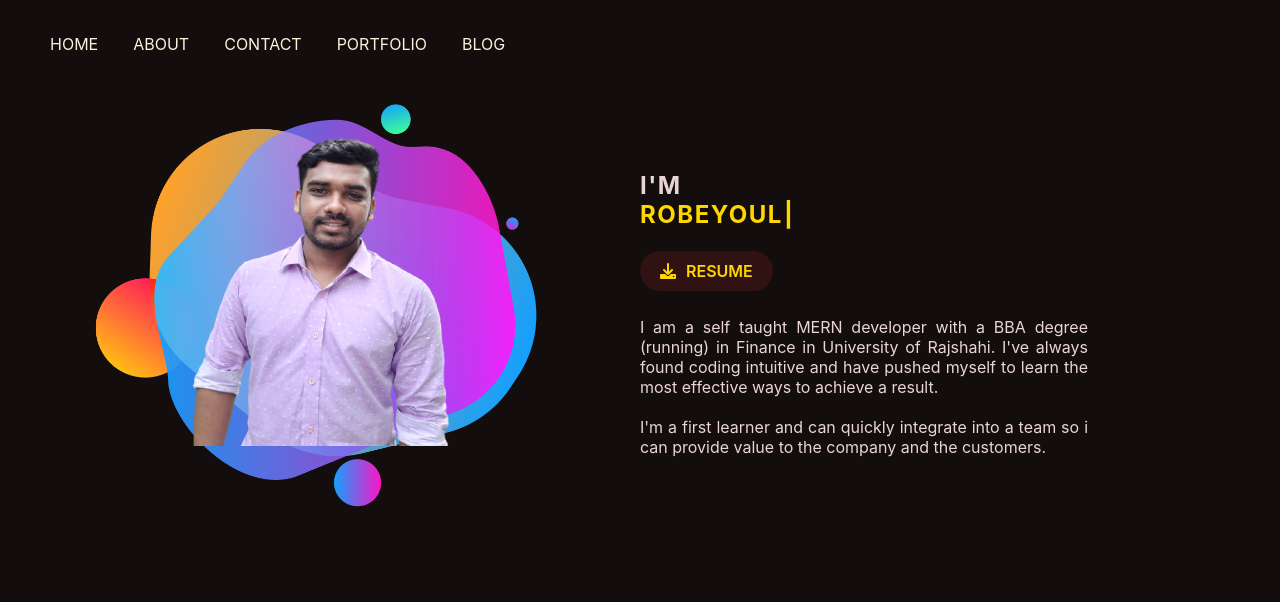
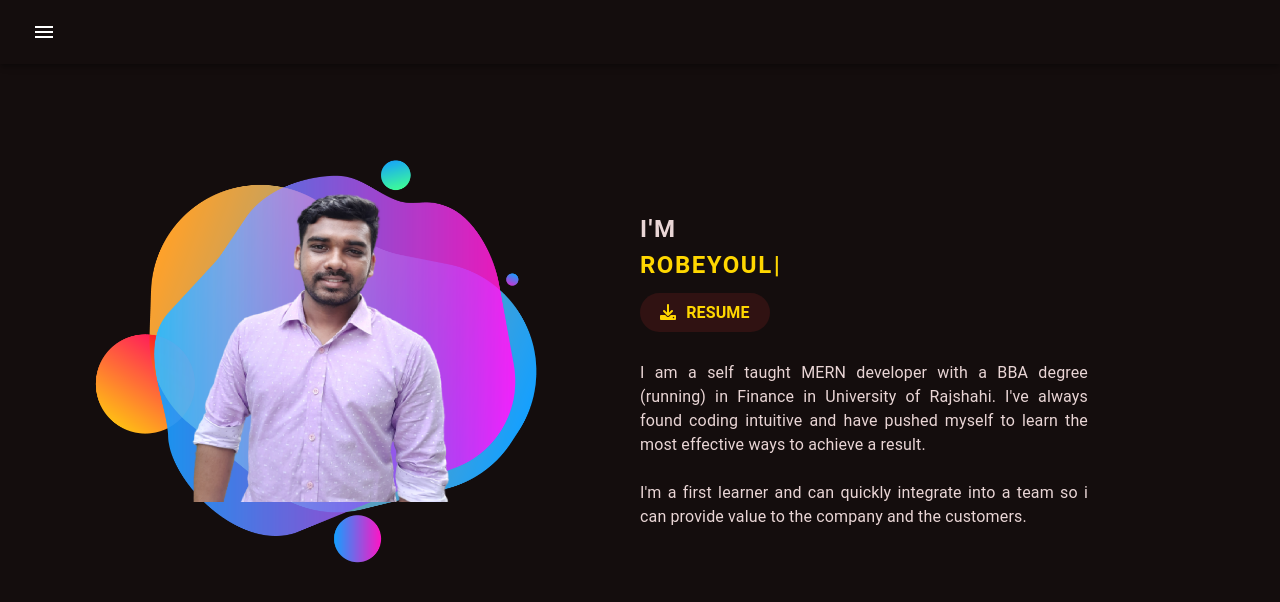
Before and after one commit to ra-raju/portfolio, a React (Create React App) app: page / in a window 1280 px wide. Shown: the top 602 px of the page. Built offline with nearby package versions, Linux system fonts and the light colour scheme.

Commit message:
mui drawer add

```diff
--- a/src/Pages/About/About.jsx
+++ b/src/Pages/About/About.jsx
@@ -1,7 +1,7 @@
 // import { Grid } from '@mui/material';
 import React from 'react';
 import aboutImg from '../../images/about.JPG';
-import Navigation from '../Shared/Navigation/Navigation';
+import Navigation1 from '../Shared/Navigation1';
 import './About.css';
 import PersonalInfo from './PersonalInfo';
 import Skills from './Skills';
@@ -9,7 +9,7 @@ import Skills from './Skills';
 const About = () => {
   return (
     <>
-      <Navigation />
+      <Navigation1 />
       <section className="about-section">
         <h1 className="main-heading">
           ABOUT <span className="name">ME</span>
--- a/src/Pages/Blogs/Blogs.jsx
+++ b/src/Pages/Blogs/Blogs.jsx
@@ -1,10 +1,10 @@
 import React from 'react';
-import Navigation from '../Shared/Navigation/Navigation';
+import Navigation1 from '../Shared/Navigation1';
 
 const Blogs = () => {
   return (
     <div>
-      <Navigation />
+      <Navigation1 />
       <h1>Blogs are comming soon</h1>
     </div>
   );
--- a/src/Pages/Contact/Contact.jsx
+++ b/src/Pages/Contact/Contact.jsx
@@ -1,6 +1,6 @@
 import { Grid } from '@mui/material';
 import React from 'react';
-import Navigation from '../Shared/Navigation/Navigation';
+import Navigation1 from '../Shared/Navigation1';
 import './Contact.css';
 import ContactForm from './ContactForm';
 import ContactInfo from './ContactInfo';
@@ -8,7 +8,7 @@ import ContactInfo from './ContactInfo';
 const Contact = () => {
   return (
     <>
-      <Navigation />
+      <Navigation1 />
       <section className="contact-section">
         <h1 className="main-heading">
           Get in <span className="name">touch</span>
--- a/src/Pages/Home/Home.jsx
+++ b/src/Pages/Home/Home.jsx
@@ -1,13 +1,14 @@
 import React from 'react';
 import Typewriter from 'typewriter-effect';
 import heroImg from '../../images/mybg.png';
-import Navigation from '../Shared/Navigation/Navigation';
+import Navigation1 from '../Shared/Navigation1';
 import './Home.css';
 
 const Home = () => {
   return (
     <>
-      <Navigation />
+      <Navigation1 />
+
       <section className="heroSection">
         <div className="img-section">
           <img className="heroImg" src={heroImg} alt="" />
--- a/src/Pages/Portfolio/Portfolio.jsx
+++ b/src/Pages/Portfolio/Portfolio.jsx
@@ -1,6 +1,6 @@
 import { Box, CircularProgress, Grid } from '@mui/material';
 import React, { useEffect, useState } from 'react';
-import Navigation from '../Shared/Navigation/Navigation';
+import Navigation1 from '../Shared/Navigation1';
 import './Portfolio.css';
 import ProjectCard from './ProjectCard';
 
@@ -20,7 +20,7 @@ const Portfolio = () => {
   }, []);
   return (
     <>
-      <Navigation />
+      <Navigation1 />
       <div className="portfolio-container">
         <h1 className="main-heading">
           My <span className="name">PROJECTS</span>
--- /dev/null
+++ b/src/Pages/Shared/Navigation1.css
@@ -0,0 +1,32 @@
+.nav-container {
+  margin: 15px 0;
+}
+.navlink {
+  text-decoration: none;
+}
+
+.navlink .nav-icon {
+  margin: 0 10px 0 20px;
+  color: white;
+  font-size: 20px;
+  color: gold;
+}
+
+.navlink .nav-text {
+  color: white;
+  font-weight: 500;
+  text-transform: uppercase;
+  transition: all 0.5s;
+  -webkit-transition: all 0.5s;
+  -moz-transition: all 0.5s;
+  -ms-transition: all 0.5s;
+  -o-transition: all 0.5s;
+}
+
+.navlink:hover .nav-text {
+  color: rgb(161, 159, 144);
+}
+
+.back-button:hover {
+  background-color: white;
+}
--- /dev/null
+++ b/src/Pages/Shared/Navigation1.jsx
@@ -0,0 +1,161 @@
+import ChevronLeftIcon from '@mui/icons-material/ChevronLeft';
+import ChevronRightIcon from '@mui/icons-material/ChevronRight';
+import MenuIcon from '@mui/icons-material/Menu';
+import MuiAppBar from '@mui/material/AppBar';
+import Box from '@mui/material/Box';
+import CssBaseline from '@mui/material/CssBaseline';
+import Divider from '@mui/material/Divider';
+import Drawer from '@mui/material/Drawer';
+import IconButton from '@mui/material/IconButton';
+import List from '@mui/material/List';
+import { styled, useTheme } from '@mui/material/styles';
+import Toolbar from '@mui/material/Toolbar';
+import * as React from 'react';
+import { Link } from 'react-router-dom';
+import './Navigation1.css';
+
+const drawerWidth = 200;
+
+const Main = styled('main', { shouldForwardProp: (prop) => prop !== 'open' })(
+  ({ theme, open }) => ({
+    flexGrow: 1,
+    padding: theme.spacing(3),
+    transition: theme.transitions.create('margin', {
+      easing: theme.transitions.easing.sharp,
+      duration: theme.transitions.duration.leavingScreen,
+    }),
+    marginRight: -drawerWidth,
+    ...(open && {
+      transition: theme.transitions.create('margin', {
+        easing: theme.transitions.easing.easeOut,
+        duration: theme.transitions.duration.enteringScreen,
+      }),
+      marginRight: 0,
+    }),
+  })
+);
+
+const AppBar = styled(MuiAppBar, {
+  shouldForwardProp: (prop) => prop !== 'open',
+})(({ theme, open }) => ({
+  transition: theme.transitions.create(['margin', 'width'], {
+    easing: theme.transitions.easing.sharp,
+    duration: theme.transitions.duration.leavingScreen,
+  }),
+  ...(open && {
+    width: `calc(100% - ${drawerWidth}px)`,
+    transition: theme.transitions.create(['margin', 'width'], {
+      easing: theme.transitions.easing.easeOut,
+      duration: theme.transitions.duration.enteringScreen,
+    }),
+    marginRight: drawerWidth,
+  }),
+}));
+
+const DrawerHeader = styled('div')(({ theme }) => ({
+  display: 'flex',
+  alignItems: 'center',
+  padding: theme.spacing(0, 1),
+  // necessary for content to be below app bar
+  ...theme.mixins.toolbar,
+  justifyContent: 'flex-start',
+}));
+
+export default function Navigation1() {
+  const theme = useTheme();
+  const [open, setOpen] = React.useState(false);
+
+  const handleDrawerOpen = () => {
+    setOpen(true);
+  };
+
+  const handleDrawerClose = () => {
+    setOpen(false);
+  };
+
+  return (
+    <Box sx={{ display: 'flex' }}>
+      <CssBaseline />
+      <AppBar position="fixed" open={open} sx={{ backgroundColor: '#140D0D' }}>
+        <Toolbar>
+          <IconButton
+            color="inherit"
+            aria-label="open drawer"
+            edge="end"
+            onClick={handleDrawerOpen}
+            sx={{ ...(open && { display: 'none' }) }}
+          >
+            <MenuIcon />
+          </IconButton>
+        </Toolbar>
+      </AppBar>
+      <Main open={open}>
+        <DrawerHeader />
+        {/* main */}
+      </Main>
+      <Drawer
+        sx={{
+          width: drawerWidth,
+          flexShrink: 0,
+          '& .MuiDrawer-paper': {
+            width: drawerWidth,
+          },
+        }}
+        variant="persistent"
+        anchor="right"
+        open={open}
+      >
+        <DrawerHeader sx={{ backgroundColor: '#140D0D' }}>
+          <IconButton
+            onClick={handleDrawerClose}
+            className="back-button"
+            sx={{ backgroundColor: 'white', color: 'gold' }}
+          >
+            {theme.direction === 'rtl' ? (
+              <ChevronLeftIcon />
+            ) : (
+              <ChevronRightIcon />
+            )}
+          </IconButton>
+        </DrawerHeader>
+        <Divider />
+        <List sx={{ backgroundColor: '#140D0D', minHeight: '100%' }}>
+          <div className="nav-container">
+            <Link to="/home" className="navlink">
+              <span className="nav-icon">
+                <i className="fas fa-home"></i>
+              </span>{' '}
+              <span className="nav-text">home</span>
+            </Link>
+          </div>
+          <div className="nav-container">
+            <Link to="/about" className="navlink">
+              <span className="nav-icon">
+                <i className="fas fa-user"></i>
+              </span>{' '}
+              <span className="nav-text">about me</span>
+            </Link>
+          </div>
+          <div className="nav-container">
+            <Link to="/contact" className="navlink">
+              <span className="nav-icon">
+                <i className="fas fa-envelope-open"></i>
+              </span>{' '}
+              <span className="nav-text">contact</span>
+            </Link>
+          </div>
+          <div className="nav-container">
+            <Link to="/portfolio" className="navlink">
+              <span className="nav-icon">
+                <i className="fas fa-briefcase"></i>
+              </span>{' '}
+              <span className="nav-text">portfolio</span>
+            </Link>
+          </div>
+        </List>
+
+        <Divider />
+      </Drawer>
+    </Box>
+  );
+}
```
